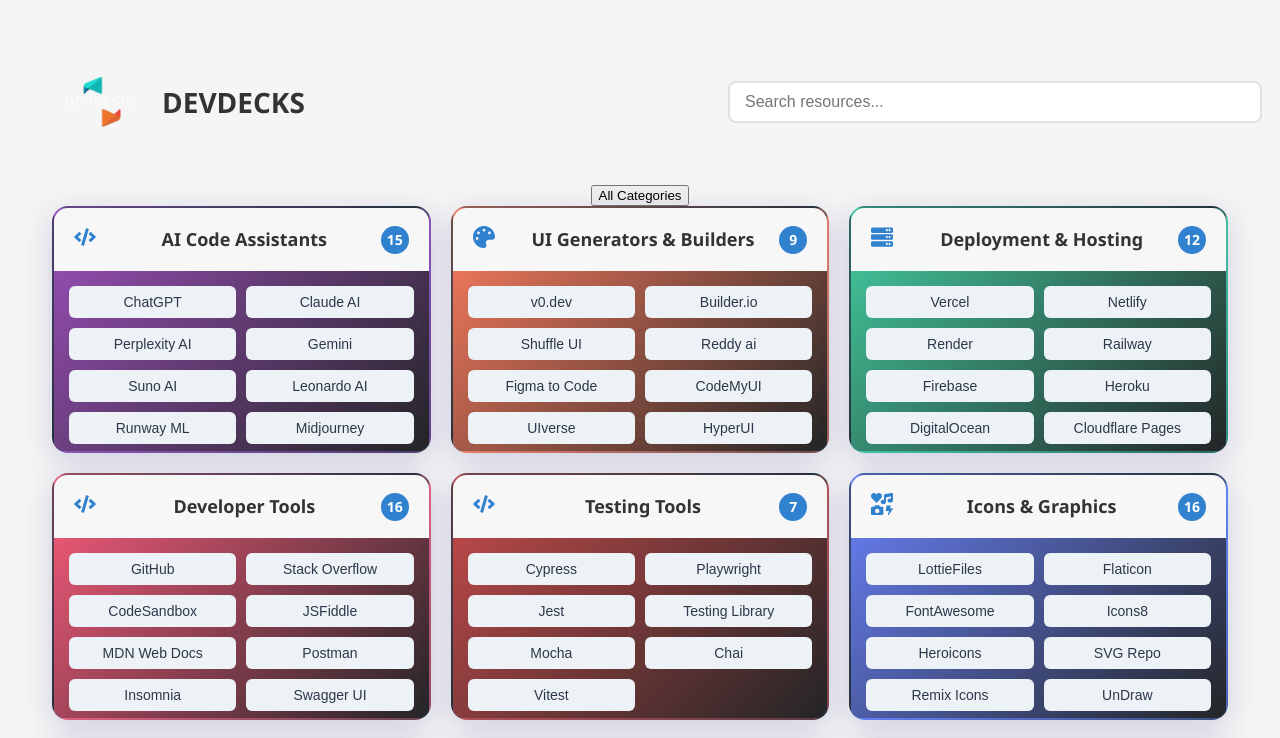
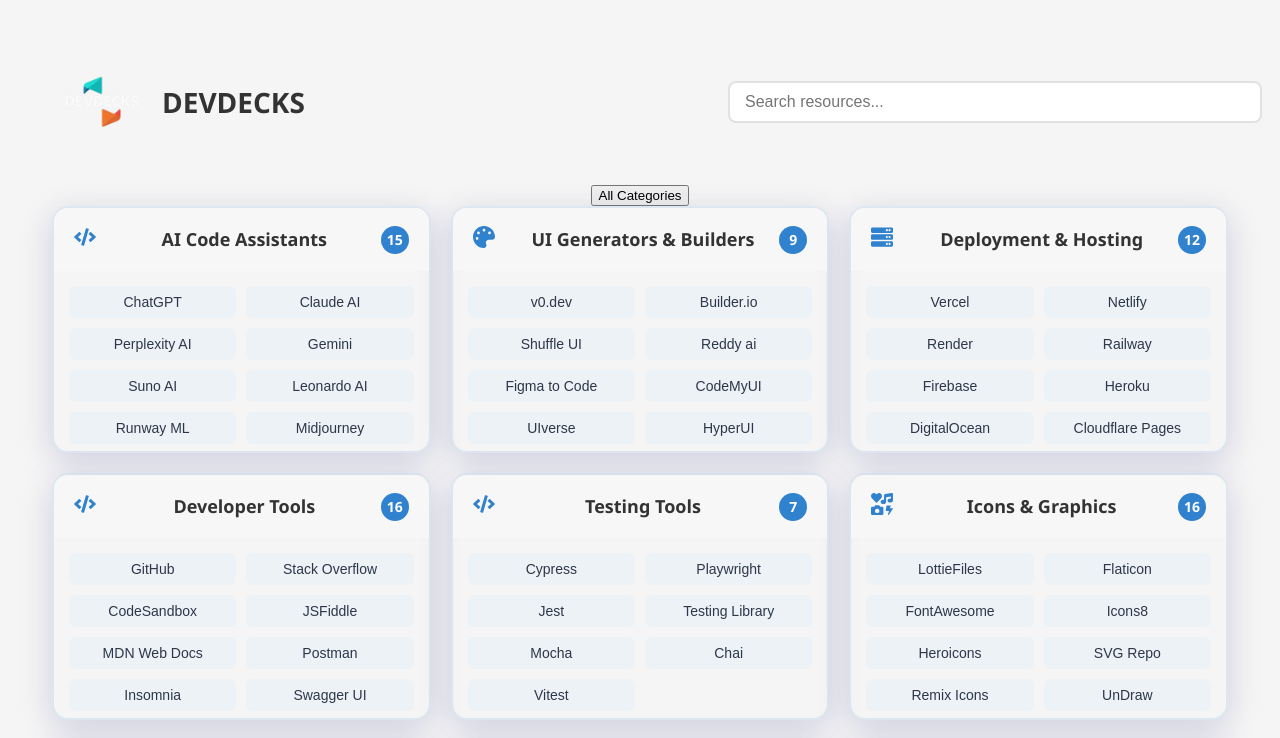
Before and after one commit to jitusuvan/quicklink, a React (Vite) app: page / in a window 1280 px wide. Shown: the top 738 px of the page. Built offline with nearby package versions, Linux system fonts and the light colour scheme.

Commit message:
new-links-style

```diff
--- a/src/components/QuickLinks.css
+++ b/src/components/QuickLinks.css
@@ -123,10 +123,10 @@
   word-break: break-word;
 }
 
-.link-button:hover {
+/* .link-button:hover {
   background-color: #e2e8f0;
   transform: translateY(-2px);
-}
+} */
 
 .link-button:active {
   transform: translateY(0);
--- a/src/components/QuickLinks.jsx
+++ b/src/components/QuickLinks.jsx
@@ -1,5 +1,16 @@
 import React, { useState } from "react";
-import { FaIcons, FaRobot, FaCode, FaServer, FaPalette, FaPrint, FaDatabase, FaLink, FaFile, FaGraduationCap } from "react-icons/fa";
+import {
+  FaIcons,
+  FaRobot,
+  FaCode,
+  FaServer,
+  FaPalette,
+  FaPrint,
+  FaDatabase,
+  FaLink,
+  FaFile,
+  FaGraduationCap,
+} from "react-icons/fa";
 import "./QuickLinks.css";
 import logo from "/Devdecks_App_Logo_with_Vibrant_Contrast-removebg-preview (1).png";
 
@@ -12,7 +23,7 @@
     {
       title: "AI Code Assistants",
       icon: <FaCode />,
-      color: "#9D50BB",
+
       links: [
         { name: "ChatGPT", url: "https://chatgpt.com/" },
         { name: "Claude AI", url: "https://claude.ai/" },
@@ -34,7 +45,7 @@
     {
       title: "UI Generators & Builders",
       icon: <FaPalette />,
-      color: "#FF7E5F",
+
       links: [
         { name: "v0.dev", url: "https://v0.dev/" },
         { name: "Builder.io", url: "https://www.builder.io/" },
@@ -50,7 +61,7 @@
     {
       title: "Deployment & Hosting",
       icon: <FaServer />,
-      color: "#43cea2", // green
+
       links: [
         { name: "Vercel", url: "https://vercel.com/" },
         { name: "Netlify", url: "https://www.netlify.com/" },
@@ -69,7 +80,7 @@
     {
       title: "Developer Tools",
       icon: <FaCode />,
-      color: "#fc5c7d", // pink
+
       links: [
         { name: "GitHub", url: "https://github.com/" },
         { name: "Stack Overflow", url: "https://stackoverflow.com/" },
@@ -92,7 +103,7 @@
     {
       title: "Testing Tools",
       icon: <FaCode />,
-      color: "#c94b4b",
+
       links: [
         { name: "Cypress", url: "https://www.cypress.io/" },
         { name: "Playwright", url: "https://playwright.dev/" },
@@ -101,12 +112,12 @@
         { name: "Mocha", url: "https://mochajs.org/" },
         { name: "Chai", url: "https://www.chaijs.com/" },
         { name: "Vitest", url: "https://vitest.dev/" },
-      ]
+      ],
     },
     {
       title: "Icons & Graphics",
       icon: <FaIcons />,
-      color: "#6a82fb", // blue-purple
+
       links: [
         { name: "LottieFiles", url: "https://lottiefiles.com/" },
         { name: "Flaticon", url: "https://www.flaticon.com/" },
@@ -129,7 +140,7 @@
     {
       title: "UI Libraries & Design",
       icon: <FaPalette />,
-      color: "#11998e", // teal
+
       links: [
         { name: "Material-UI", url: "https://mui.com/" },
         { name: "Ant Design", url: "https://ant.design/" },
@@ -141,7 +152,10 @@
         { name: "DaisyUI", url: "https://daisyui.com/" },
         { name: "React Spring", url: "https://react-spring.dev/" },
         { name: "Framer Motion", url: "https://www.framer.com/motion/" },
-        { name: "React Beautiful DnD", url: "https://github.com/atlassian/react-beautiful-dnd" },
+        {
+          name: "React Beautiful DnD",
+          url: "https://github.com/atlassian/react-beautiful-dnd",
+        },
         { name: "React Suite", url: "https://rsuitejs.com/" },
         { name: "Lenis", url: "https://lenis.darkroom.engineering/" },
       ],
@@ -149,11 +163,14 @@
     {
       title: "Printing & Formatting",
       icon: <FaPrint />,
-      color: "#f953c6", // magenta
+
       links: [
         { name: "PrintJS", url: "https://printjs.crabbly.com/" },
         { name: "PDF.js", url: "https://mozilla.github.io/pdf.js/" },
-        { name: "React-to-Print", url: "https://www.npmjs.com/package/react-to-print" },
+        {
+          name: "React-to-Print",
+          url: "https://www.npmjs.com/package/react-to-print",
+        },
         { name: "DocuSign", url: "https://www.docusign.com/" },
         { name: "DocSpring", url: "https://docspring.com/" },
         { name: "PDFShift", url: "https://pdfshift.io/" },
@@ -162,7 +179,7 @@
     {
       title: "Databases & Backend",
       icon: <FaDatabase />,
-      color: "#43e97b", // green
+
       links: [
         { name: "MongoDB", url: "https://www.mongodb.com/" },
         { name: "Firebase Firestore", url: "https://firebase.google.com/" },
@@ -178,10 +195,13 @@
     {
       title: "Auth & Security",
       icon: <FaLink />,
-      color: "#FF416C",
+
       links: [
         { name: "Auth0", url: "https://auth0.com/" },
-        { name: "Firebase Auth", url: "https://firebase.google.com/products/auth" },
+        {
+          name: "Firebase Auth",
+          url: "https://firebase.google.com/products/auth",
+        },
         { name: "Clerk.dev", url: "https://clerk.dev/" },
         { name: "SuperTokens", url: "https://supertokens.com/" },
         { name: "Passkeys.dev", url: "https://passkeys.dev/" },
@@ -191,7 +211,7 @@
     {
       title: "Productivity & Utilities",
       icon: <FaLink />,
-      color: "#f77062", // coral
+
       links: [
         { name: "Excalidraw", url: "https://excalidraw.com/" },
         { name: "Figma", url: "https://www.figma.com/" },
@@ -210,7 +230,7 @@
     {
       title: "File & Data Tools",
       icon: <FaFile />,
-      color: "#36d1c4", // cyan
+
       links: [
         { name: "Remove.bg", url: "https://www.remove.bg/" },
         { name: "TinyPNG", url: "https://tinypng.com/" },
@@ -232,7 +252,7 @@
     {
       title: "Learning Platforms",
       icon: <FaGraduationCap />,
-      color: "#fdc830", // yellow
+
       links: [
         { name: "Udemy", url: "https://udemy.com/" },
         { name: "Coursera", url: "https://coursera.org/" },
@@ -248,12 +268,15 @@
     {
       title: "APIs & Public Data",
       icon: <FaLink />,
-      color: "#8fd3f4", // light blue
+
       links: [
         { name: "RapidAPI", url: "https://rapidapi.com/" },
         { name: "Public APIs", url: "https://public-apis.io/" },
         { name: "API List", url: "https://apilist.fun/" },
-        { name: "Awesome-APIs", url: "https://github.com/Kikobeats/awesome-api" },
+        {
+          name: "Awesome-APIs",
+          url: "https://github.com/Kikobeats/awesome-api",
+        },
         { name: "OpenWeatherMap", url: "https://openweathermap.org/api" },
         { name: "NewsAPI", url: "https://newsapi.org/" },
         { name: "IP Geolocation API", url: "https://ipgeolocation.io/" },
@@ -263,7 +286,7 @@
     {
       title: "Analytics & Monitoring",
       icon: <FaCode />,
-      color: "#FF6B6B",
+
       links: [
         { name: "Google Analytics", url: "https://analytics.google.com/" },
         { name: "Mixpanel", url: "https://mixpanel.com/" },
@@ -280,7 +303,7 @@
     {
       title: "E-commerce Tools",
       icon: <FaLink />,
-      color: "#667eea",
+
       links: [
         { name: "Shopify", url: "https://www.shopify.com/" },
         { name: "WooCommerce", url: "https://woocommerce.com/" },
@@ -297,9 +320,12 @@
     {
       title: "Marketing & SEO",
       icon: <FaLink />,
-      color: "#f093fb",
+
       links: [
-        { name: "Google Search Console", url: "https://search.google.com/search-console" },
+        {
+          name: "Google Search Console",
+          url: "https://search.google.com/search-console",
+        },
         { name: "SEMrush", url: "https://www.semrush.com/" },
         { name: "Ahrefs", url: "https://ahrefs.com/" },
         { name: "Moz", url: "https://moz.com/" },
@@ -314,7 +340,7 @@
     {
       title: "DevOps & CI/CD",
       icon: <FaCode />,
-      color: "#00c6ff",
+
       links: [
         { name: "GitHub Actions", url: "https://github.com/features/actions" },
         { name: "GitLab CI/CD", url: "https://docs.gitlab.com/ee/ci/" },
@@ -341,7 +367,7 @@
     {
       title: "Mobile Development",
       icon: <FaCode />,
-      color: "#FF6B35",
+
       links: [
         { name: "React Native", url: "https://reactnative.dev/" },
         { name: "Flutter", url: "https://flutter.dev/" },
@@ -353,9 +379,15 @@
         { name: "Kotlin", url: "https://kotlinlang.org/" },
         { name: "Android Studio", url: "https://developer.android.com/studio" },
         { name: "Xcode", url: "https://developer.apple.com/xcode/" },
-        { name: "App Store Connect", url: "https://appstoreconnect.apple.com/" },
+        {
+          name: "App Store Connect",
+          url: "https://appstoreconnect.apple.com/",
+        },
         { name: "Google Play Console", url: "https://play.google.com/console" },
-        { name: "Firebase App Distribution", url: "https://firebase.google.com/products/app-distribution" },
+        {
+          name: "Firebase App Distribution",
+          url: "https://firebase.google.com/products/app-distribution",
+        },
         { name: "TestFlight", url: "https://developer.apple.com/testflight/" },
         { name: "Appium", url: "http://appium.io/" },
         { name: "Detox", url: "https://wix.github.io/Detox/" },
@@ -364,7 +396,7 @@
     {
       title: "Game Development",
       icon: <FaCode />,
-      color: "#8A2BE2",
+
       links: [
         { name: "Unity", url: "https://unity.com/" },
         { name: "Unreal Engine", url: "https://www.unrealengine.com/" },
@@ -379,15 +411,21 @@
         { name: "Steamworks", url: "https://partner.steamgames.com/" },
         { name: "Epic Games Store", url: "https://dev.epicgames.com/portal/" },
         { name: "Unity Asset Store", url: "https://assetstore.unity.com/" },
-        { name: "Unreal Marketplace", url: "https://www.unrealengine.com/marketplace" },
+        {
+          name: "Unreal Marketplace",
+          url: "https://www.unrealengine.com/marketplace",
+        },
         { name: "Blender", url: "https://www.blender.org/" },
-        { name: "Maya", url: "https://www.autodesk.com/products/maya/overview" },
+        {
+          name: "Maya",
+          url: "https://www.autodesk.com/products/maya/overview",
+        },
       ],
     },
     {
       title: "Blockchain & Web3",
       icon: <FaLink />,
-      color: "#FFD700",
+
       links: [
         { name: "Ethereum", url: "https://ethereum.org/" },
         { name: "Solidity", url: "https://soliditylang.org/" },
@@ -410,7 +448,7 @@
     {
       title: "AI & Machine Learning",
       icon: <FaRobot />,
-      color: "#FF1493",
+
       links: [
         { name: "TensorFlow", url: "https://www.tensorflow.org/" },
         { name: "PyTorch", url: "https://pytorch.org/" },
@@ -433,7 +471,7 @@
     {
       title: "Cloud Services",
       icon: <FaServer />,
-      color: "#00CED1",
+
       links: [
         { name: "AWS", url: "https://aws.amazon.com/" },
         { name: "Google Cloud", url: "https://cloud.google.com/" },
@@ -448,15 +486,21 @@
         { name: "Netlify", url: "https://www.netlify.com/" },
         { name: "Cloudflare", url: "https://www.cloudflare.com/" },
         { name: "AWS Lambda", url: "https://aws.amazon.com/lambda/" },
-        { name: "Google Cloud Functions", url: "https://cloud.google.com/functions" },
-        { name: "Azure Functions", url: "https://azure.microsoft.com/en-us/products/functions" },
+        {
+          name: "Google Cloud Functions",
+          url: "https://cloud.google.com/functions",
+        },
+        {
+          name: "Azure Functions",
+          url: "https://azure.microsoft.com/en-us/products/functions",
+        },
         { name: "Cloud Run", url: "https://cloud.google.com/run" },
       ],
     },
     {
       title: "Design & Prototyping",
       icon: <FaPalette />,
-      color: "#FF69B4",
+
       links: [
         { name: "Figma", url: "https://www.figma.com/" },
         { name: "Adobe XD", url: "https://www.adobe.com/products/xd.html" },
@@ -479,7 +523,7 @@
     {
       title: "Content Management",
       icon: <FaFile />,
-      color: "#32CD32",
+
       links: [
         { name: "WordPress", url: "https://wordpress.org/" },
         { name: "Drupal", url: "https://www.drupal.org/" },
@@ -502,7 +546,7 @@
     {
       title: "API Documentation",
       icon: <FaLink />,
-      color: "#9370DB",
+
       links: [
         { name: "Swagger", url: "https://swagger.io/" },
         { name: "Postman", url: "https://www.postman.com/" },
@@ -533,12 +577,14 @@
   };
 
   const filteredCategories = searchTerm
-    ? categories.map(category => ({
-      ...category,
-      links: category.links.filter(link =>
-        link.name.toLowerCase().includes(searchTerm.toLowerCase())
-      )
-    })).filter(category => category.links.length > 0)
+    ? categories
+        .map((category) => ({
+          ...category,
+          links: category.links.filter((link) =>
+            link.name.toLowerCase().includes(searchTerm.toLowerCase())
+          ),
+        }))
+        .filter((category) => category.links.length > 0)
     : categories;
 
   return (
@@ -570,11 +616,20 @@
             key={category.title}
             className="category-card"
             style={{
-              background: `linear-gradient(135deg, ${category.color} 0%, #232526 100%)`,
-              border: `2px solid ${hoveredCategory === category.title ? category.color : "rgba(49,130,206,0.12)"}`,
-              boxShadow: hoveredCategory === category.title
-                ? `0 0 12px 2px ${category.color}80` // 80 = 50% opacity
-                : "0 8px 32px 0 rgba(31, 38, 135, 0.18)"
+              background:
+                hoveredCategory === category.title
+                  ? `linear-gradient(135deg, ${category.color} )`
+                  : `linear-gradient(135deg, #ffffff )`,
+
+              border:
+                hoveredCategory === category.title
+                  ? `2px solid ${category.color}`
+                  : "2px solid rgba(49,130,206,0.12)",
+
+              boxShadow:
+                hoveredCategory === category.title
+                  ? `0 0 12px 2px ${category.color}80` // 50% opacity
+                  : "0 8px 32px 0 rgba(31, 38, 135, 0.18)",
             }}
             onMouseEnter={() => setHoveredCategory(category.title)}
             onMouseLeave={() => setHoveredCategory(null)}
@@ -583,13 +638,21 @@
               className="category-header"
               onClick={() => handleCategoryClick(category.title)}
             >
-              <span className={`category-icon${expandedCategory === category.title ? ' bounce' : ''}`}>
+              <span
+                className={`category-icon${
+                  expandedCategory === category.title ? " bounce" : ""
+                }`}
+              >
                 {category.icon}
               </span>
               <h2>{category.title}</h2>
               <span className="link-count">{category.links.length}</span>
             </div>
-            <div className={`links-container ${expandedCategory === category.title ? 'expanded' : ''}`}>
+            <div
+              className={`links-container ${
+                expandedCategory === category.title ? "expanded" : ""
+              }`}
+            >
               {category.links.map((link) => (
                 <button
                   key={link.name}
```
